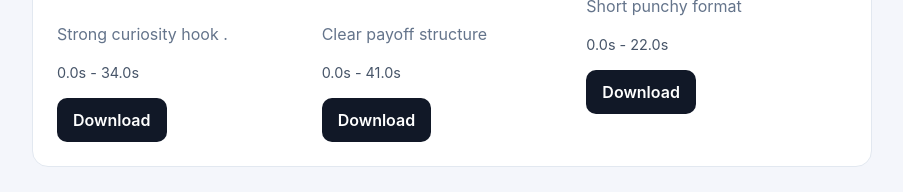
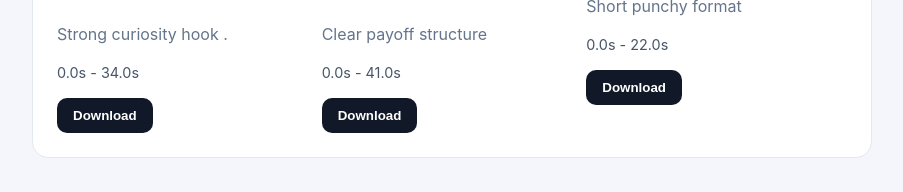
Before and after one commit to Makky101/clipvoy, a React (Vite) app in the folder client/: page / in a window 1280 px wide. Shown: the part 1157-1349 px from the top of the page, without its empty margins (188-1091 px from the left). Built offline with nearby package versions, Linux system fonts and the light colour scheme; no server answers.

Commit message:
fixed downloading issue

```diff
--- a/client/src/components/GeneratedClips.tsx
+++ b/client/src/components/GeneratedClips.tsx
@@ -1,13 +1,28 @@
 import type { Clip } from "../types";
-import { clipAssetUrl } from "../services/api";
+import { useState } from "react";
+import { clipAssetUrl,downloadClip } from "../services/api";
 
 interface GeneratedClipsProps {
   clips: Clip[];
 }
 
 export function GeneratedClips({ clips }: GeneratedClipsProps) {
+  const [downloadingId, setDownloadingId] = useState<string | null>(null)
   if (clips.length === 0) {
     return null;
+  }
+
+  const handleDownload = async (clip:Clip, filename: string) => {
+
+    if (!clip.url) return;
+    setDownloadingId(filename)
+    try {
+      await downloadClip(clip.url,filename)
+    }catch(err) {
+      console.error("Download failed:", err);
+    } finally {
+      setDownloadingId(null)
+    }
   }
 
   return (
@@ -34,9 +49,9 @@ export function GeneratedClips({ clips }: GeneratedClipsProps) {
                 {clip.start.toFixed(1)}s - {clip.end.toFixed(1)}s
               </p>
               {src && (
-                <a className="download" href={src} download={filename}>
-                  Download
-                </a>
+                <button type="button" className="download" onClick={() => handleDownload(clip,filename)} disabled={downloadingId === filename}>
+                  {downloadingId === filename ? "Downloading..." : "Download"}
+                </button>
               )}
             </article>
           );
--- a/client/src/services/api.ts
+++ b/client/src/services/api.ts
@@ -31,3 +31,23 @@ export function clipAssetUrl(url: string): string {
 
   return `${API_BASE}${url}`;
 }
+
+export async function downloadClip(url:string, filename:string): Promise<void> {
+  const response = await fetch(clipAssetUrl(url))
+
+  if (!response.ok){
+    throw new Error("Failed to download clip.")
+  }
+
+  const blob = await response.blob()
+  const blobUrl = URL.createObjectURL(blob)
+
+  const link = document.createElement("a")
+  link.href = blobUrl
+  link.download = filename
+  document.body.appendChild(link)
+  link.click()
+  link.remove()
+
+  URL.revokeObjectURL(blobUrl)
+}
```
